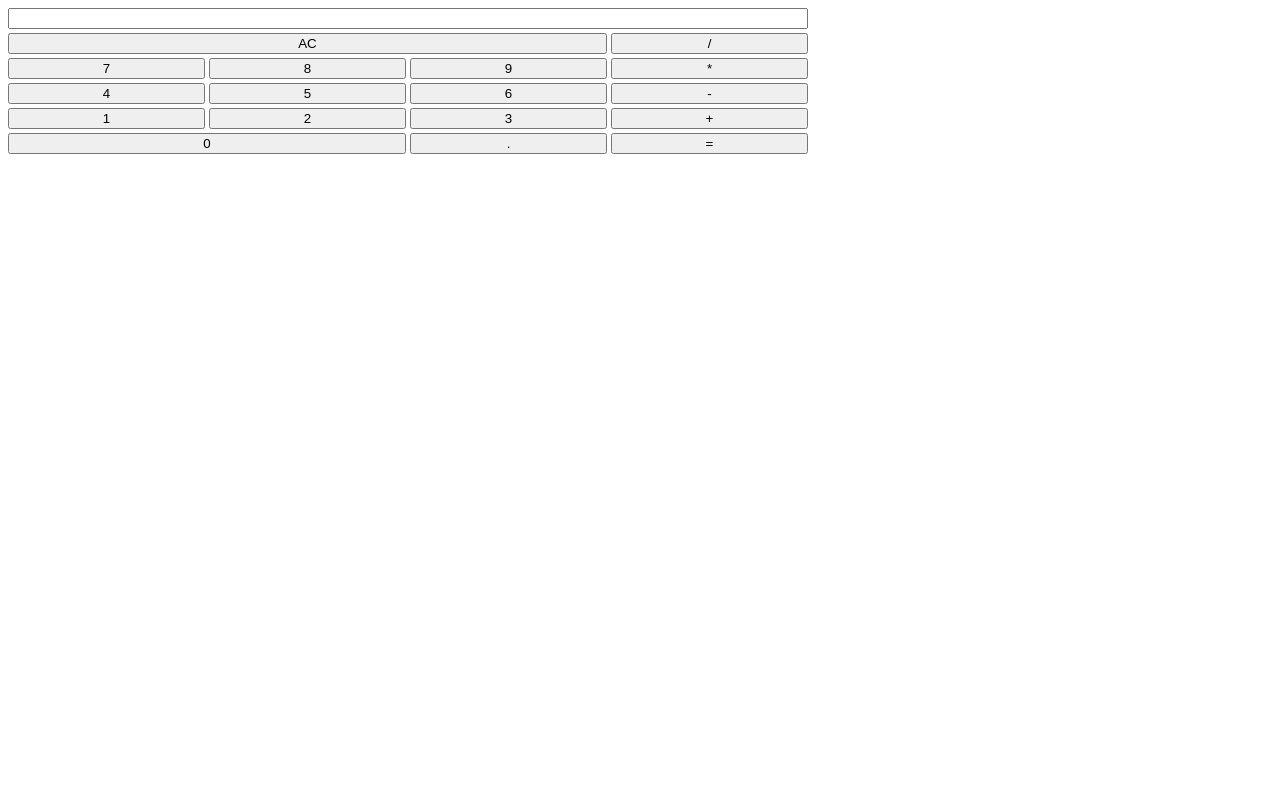
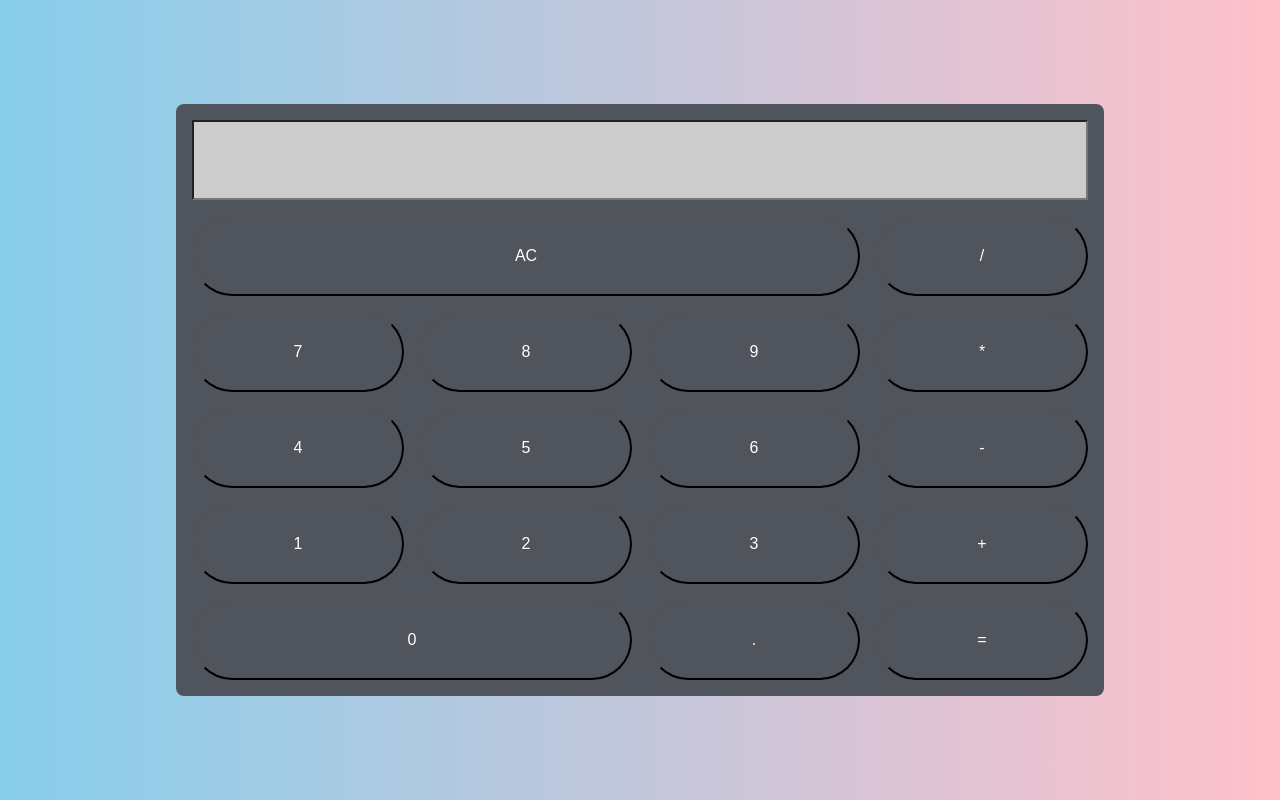
Before and after one commit to TienPhamDev/digital-calculator, a plain HTML site: page index.html in a window 1280 px wide. Drawn offline with Linux system fonts and the light colour scheme.

Commit message:
Update style.css

```diff
--- a/css/style.css
+++ b/css/style.css
@@ -3,18 +3,43 @@
 */
 
 
-/* Define the font using @font-face */
+body{
+  font-family: "Inter",sans-serif;
+  margin: 0;
+}
+.container-main{
+  background: linear-gradient(to right,#87ceeb,#ffc0cb) ;
+  width: 100%;
+  height: 100vh;
 
+  display: flex;
+  justify-content: center;
+  align-items: center;
+}
+.calculator{
+  width: 70%;
+  padding: 1rem;
+  background-color: #50545d;
+  border-radius: 0.5rem;
+}
+.calculator > button{
+  color: #ffffff;
+  background-color: #50545d;
+  font-size: 1rem;
+
+  border-radius: 100px;
+}
 /*
   Grid Layout
 
 */
 .grid{
-  max-width: 800px;
+  width: 70%;
+  height: 70%;
   display: grid;
   grid-template-columns: repeat(4,1fr);
   grid-template-rows: repeat(6,1fr);
-  gap: 0.25rem;
+  gap: 1rem;
   grid-template-areas:
     "input input input input"
     "ac ac ac divide"
@@ -27,9 +52,16 @@
   grid-area: input;
 
   text-align: end;
+  background-color: #cccccc;
+  padding: 1rem;
+  font-size: 2rem;
+  color: #000000;
+  outline: none;
 }
 .item-ac{
   grid-area: ac;
+
+  border-radius: 100px;
 }
 .item-multiple{
   grid-area: multiple;
```
